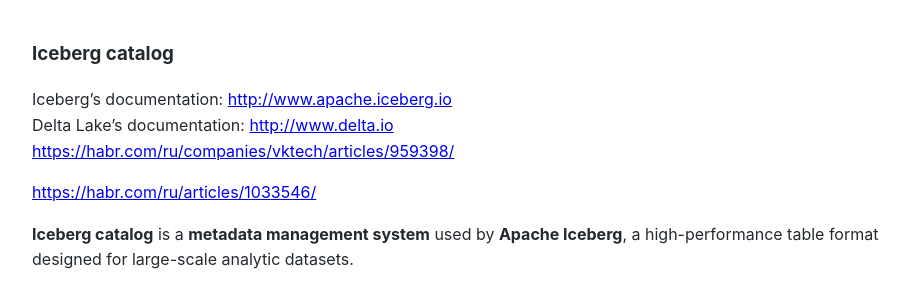
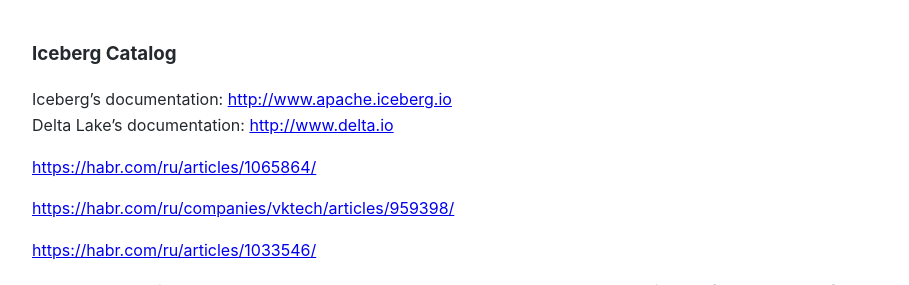
Before and after one commit to Michael-Lubinsky/michael-lubinsky.github.com, a Jekyll site: the page built from spark/iceberg.md, in a window 1280 px wide and 900 px high, cut to the strip 0-285 px from the top of the window. Shown: the whole strip, without its empty margins (158-1067 px from the left). Built offline with Jekyll 4.4.1, drawn with Linux system fonts in a browser that asks for light colours; our own code applies the rules of GitHub Pages for plain Markdown files.

Commit message:
Correct heading and add additional documentation links
Updated the heading to 'Iceberg Catalog' and added new links.

```diff
--- a/spark/iceberg.md
+++ b/spark/iceberg.md
@@ -1,7 +1,10 @@
-### Iceberg catalog
+### Iceberg Catalog
 
 Iceberg’s documentation: <http://www.apache.iceberg.io>
 Delta Lake’s documentation: <http://www.delta.io>
+
+<https://habr.com/ru/articles/1065864/>
+
 <https://habr.com/ru/companies/vktech/articles/959398/>
 
 <https://habr.com/ru/articles/1033546/>
```
